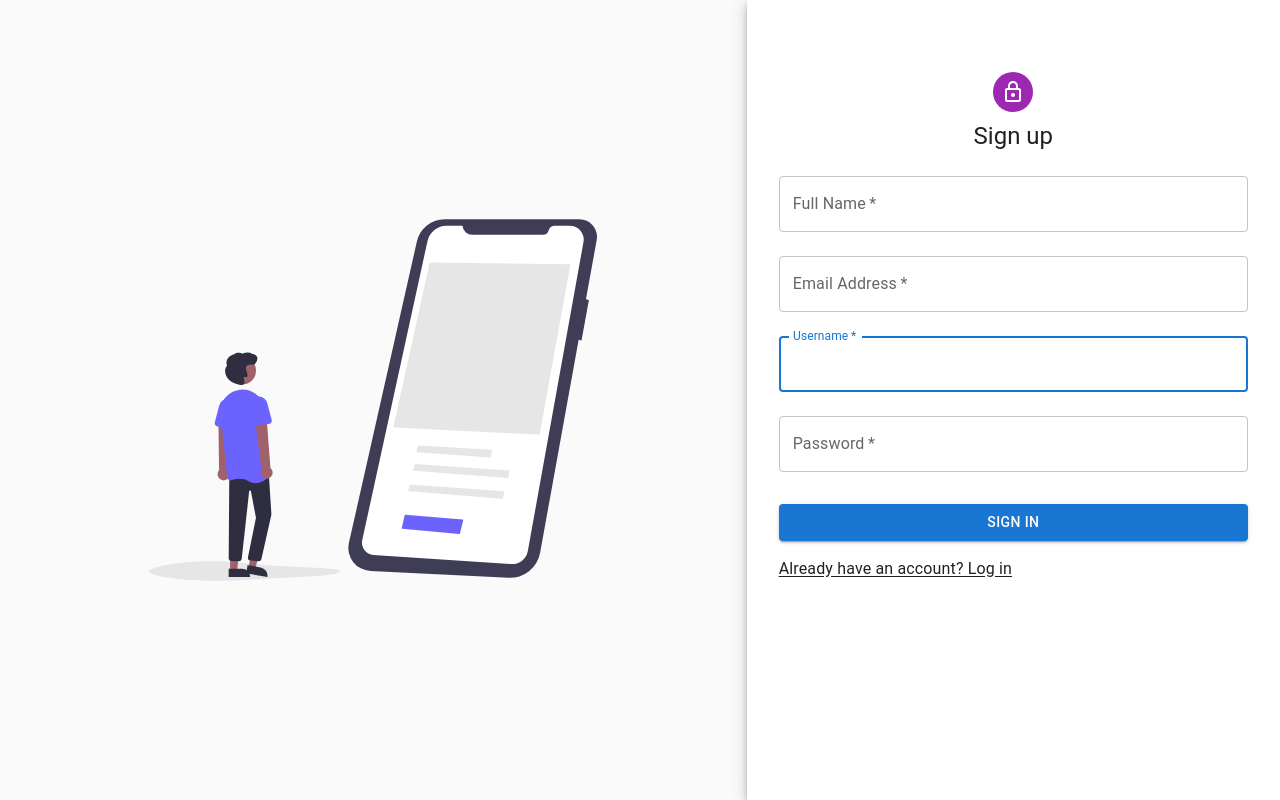
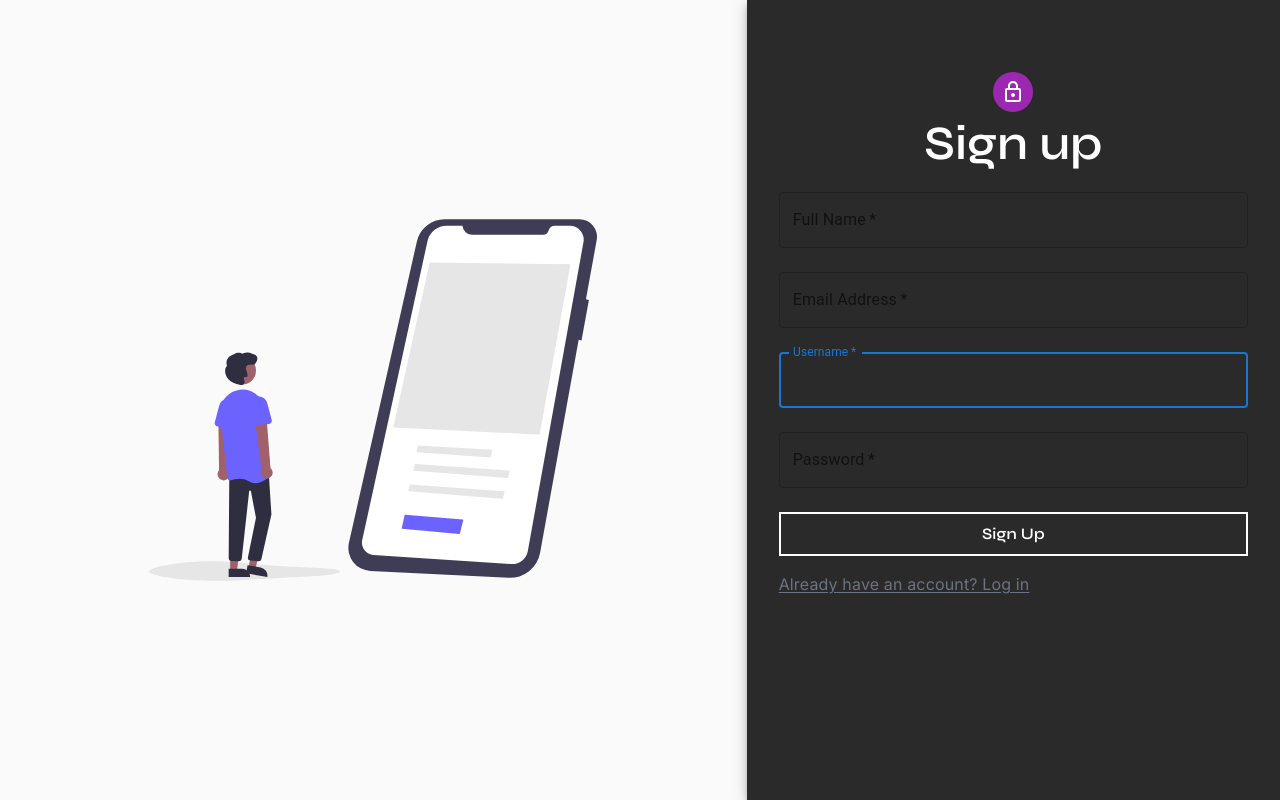
Before and after one commit to kunalkeshan/Social-Sphere, a React (Vite) app in the folder client/: page /signup in a window 1280 px wide. Built offline with nearby package versions, Linux system fonts and the light colour scheme.

Commit message:
Chore/Client fixes (#58)
* chore: login ui updated

* chore: signup ui updated

```diff
--- a/client/src/pages/Login.tsx
+++ b/client/src/pages/Login.tsx
@@ -3,9 +3,7 @@ import {
 	CssBaseline,
 	Box,
 	Avatar,
-	Typography,
 	TextField,
-	Button,
 	Paper,
 } from '@mui/material';
 import LockOutlinedIcon from '@mui/icons-material/LockOutlined';
@@ -39,6 +37,8 @@ const Login = () => {
 				component={Paper}
 				elevation={6}
 				square
+				sx={{ background: '#2A2A2A', fontFamily: 'Inter' }}
+				className='!text-white'
 			>
 				<Box
 					sx={{
@@ -52,9 +52,9 @@ const Login = () => {
 					<Avatar sx={{ m: 1, bgcolor: 'secondary.main' }}>
 						<LockOutlinedIcon />
 					</Avatar>
-					<Typography component='h1' variant='h5'>
+					<h1 className='font-heading text-3xl md:text-5xl font-semibold'>
 						Log in
-					</Typography>
+					</h1>
 					<Box component='form' noValidate sx={{ mt: 1 }}>
 						<TextField
 							margin='normal'
@@ -64,6 +64,10 @@ const Login = () => {
 							autoComplete='username'
 							type='text'
 							autoFocus
+							sx={{
+								color: 'white',
+								'*': { color: 'inherit', borderColor: 'white' },
+							}}
 						/>
 						<TextField
 							margin='normal'
@@ -72,28 +76,30 @@ const Login = () => {
 							label='Password'
 							type='password'
 							autoComplete='current-password'
+							sx={{
+								color: 'white',
+								'*': { color: 'inherit', borderColor: 'white' },
+							}}
 						/>
-						<Button
+						<button
 							type='submit'
-							fullWidth
-							variant='contained'
-							sx={{ mt: 3, mb: 2 }}
+							className='px-4 text-white my-4 w-full py-2 border-2 border-white font-heading font-semibold hover:bg-white hover:text-primary transition-all'
 						>
-							Sign In
-						</Button>
+							Log in
+						</button>
 						<Grid container>
 							<Grid item xs>
 								<Link
-									to='#'
-									className='underline underline-offset-2'
+									to='/forgot-password'
+									className='underline underline-offset-2 text-gray-500 hover:text-white transition-all'
 								>
 									Forgot password?
 								</Link>
 							</Grid>
 							<Grid item>
 								<Link
-									to='#'
-									className='underline underline-offset-2'
+									to='/signup'
+									className='underline underline-offset-2 text-gray-500 hover:text-white transition-all'
 								>
 									{"Don't have an account? Sign Up"}
 								</Link>
--- a/client/src/pages/Signup.tsx
+++ b/client/src/pages/Signup.tsx
@@ -3,9 +3,7 @@ import {
 	CssBaseline,
 	Box,
 	Avatar,
-	Typography,
 	TextField,
-	Button,
 	Paper,
 } from '@mui/material';
 import LockOutlinedIcon from '@mui/icons-material/LockOutlined';
@@ -39,6 +37,8 @@ const Signup = () => {
 				component={Paper}
 				elevation={6}
 				square
+				sx={{ fontFamily: 'Inter', background: '#2A2A2A' }}
+				className='!text-white'
 			>
 				<Box
 					sx={{
@@ -52,9 +52,9 @@ const Signup = () => {
 					<Avatar sx={{ m: 1, bgcolor: 'secondary.main' }}>
 						<LockOutlinedIcon />
 					</Avatar>
-					<Typography component='h1' variant='h5'>
+					<h1 className='font-heading text-3xl md:text-5xl font-semibold'>
 						Sign up
-					</Typography>
+					</h1>
 					<Box component='form' noValidate sx={{ mt: 1 }}>
 						<TextField
 							margin='normal'
@@ -64,6 +64,10 @@ const Signup = () => {
 							autoComplete='full-name'
 							type='text'
 							autoFocus
+							sx={{
+								color: 'white',
+								'*': { color: 'inherit', borderColor: 'white' },
+							}}
 						/>
 						<TextField
 							margin='normal'
@@ -73,6 +77,10 @@ const Signup = () => {
 							autoComplete='email'
 							type='email'
 							autoFocus
+							sx={{
+								color: 'white',
+								'*': { color: 'inherit', borderColor: 'white' },
+							}}
 						/>
 						<TextField
 							margin='normal'
@@ -82,6 +90,10 @@ const Signup = () => {
 							autoComplete='username'
 							type='text'
 							autoFocus
+							sx={{
+								color: 'white',
+								'*': { color: 'inherit', borderColor: 'white' },
+							}}
 						/>
 						<TextField
 							margin='normal'
@@ -90,20 +102,22 @@ const Signup = () => {
 							label='Password'
 							type='password'
 							autoComplete='current-password'
+							sx={{
+								color: 'white',
+								'*': { color: 'inherit', borderColor: 'white' },
+							}}
 						/>
-						<Button
+						<button
 							type='submit'
-							fullWidth
-							variant='contained'
-							sx={{ mt: 3, mb: 2 }}
+							className='px-4 my-4 w-full text-white py-2 border-2 border-white font-heading font-semibold hover:bg-white hover:text-primary transition-all'
 						>
-							Sign In
-						</Button>
+							Sign Up
+						</button>
 						<Grid container>
 							<Grid item>
 								<Link
-									to='#'
-									className='underline underline-offset-2'
+									to='/login'
+									className='underline underline-offset-2 text-gray-500 hover:text-white transition-all'
 								>
 									{'Already have an account? Log in'}
 								</Link>
```
